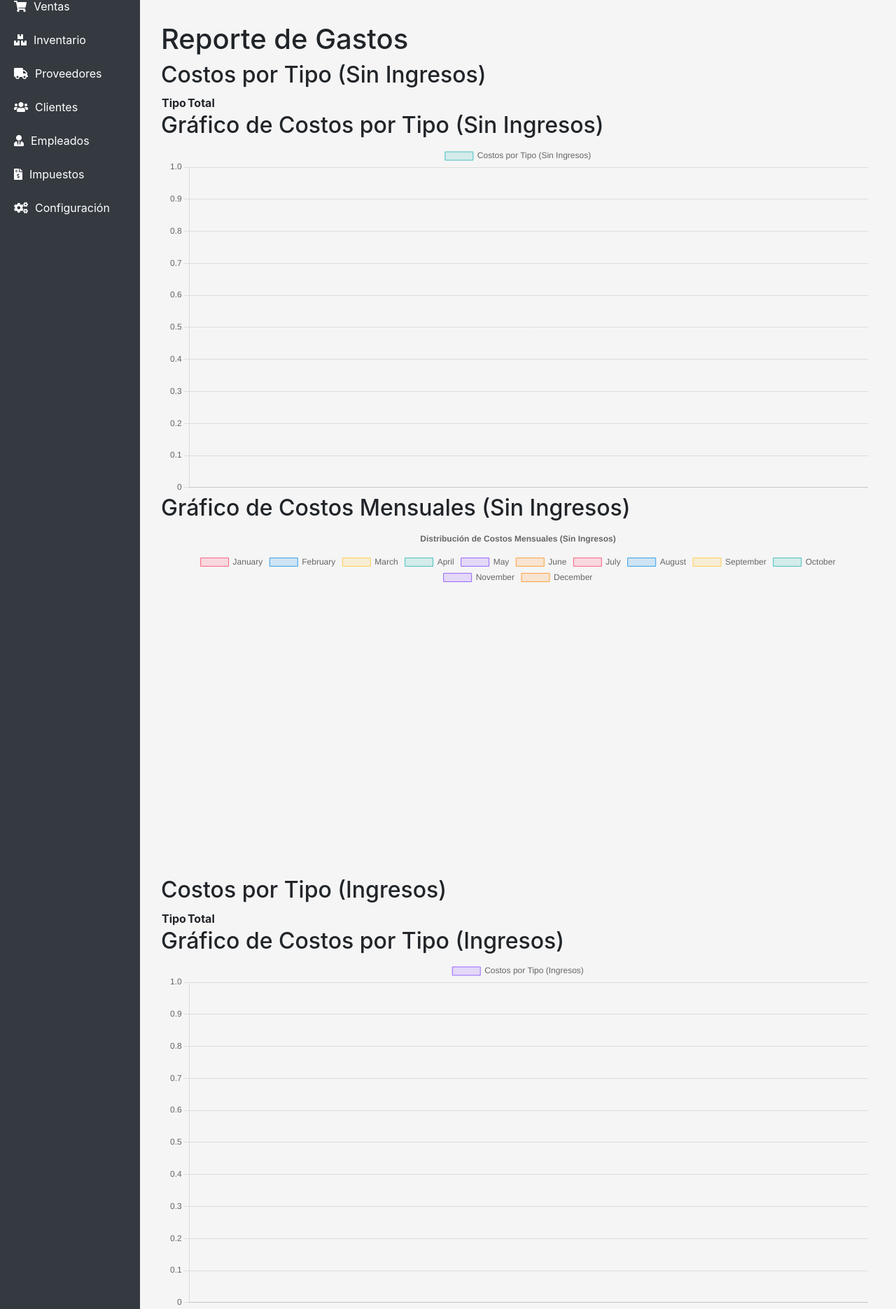
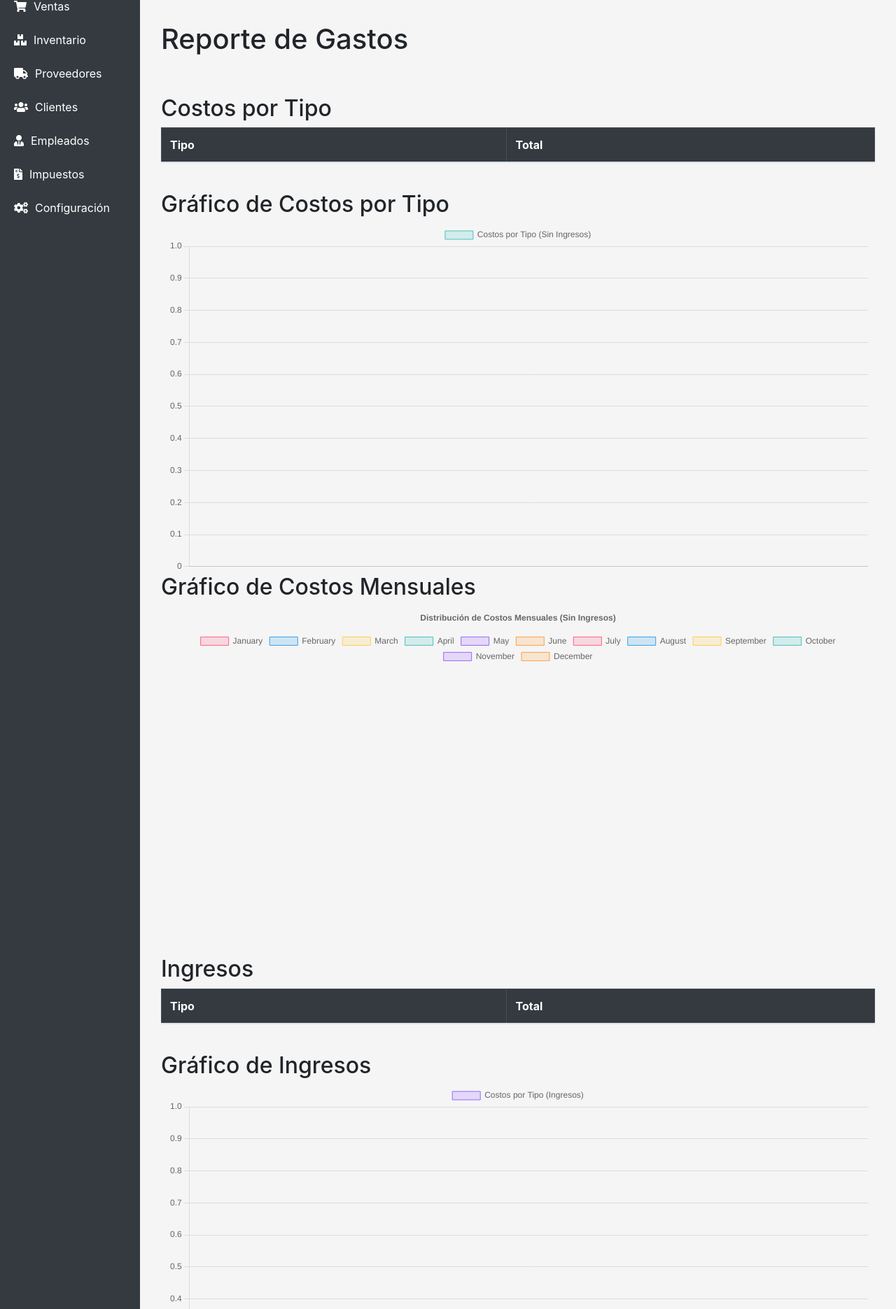
Before and after one commit to alde326/FerreCloud, a Django app: page /configuracion/reporte-costos/ in a window 1280 px wide. Shown: the part 113-1984 px from the top of the page at 70% size. Run offline with Django 5.2, Linux system fonts and the light colour scheme; data that the repository does not hold is empty; some libraries are stand-ins or nearby versions.

Commit message:
update incomes report

```diff
--- a/Configuracion/templates/analisis.html
+++ b/Configuracion/templates/analisis.html
@@ -5,12 +5,18 @@
 {% endblock %}
 
 {% block content %}
+    <div>
         <h1>Reporte de Gastos</h1>
+        <br>
+        <br>
+    </div>
+
 
     <!-- Reporte de Costos Sin Ingresos -->
-    <h2>Costos por Tipo (Sin Ingresos)</h2>
-    <table>
-        <thead>
+    <h2>Costos por Tipo</h2>
+    <div class="table-responsive mb-4">
+        <table class="table table-striped table-bordered">
+            <thead class="table-dark">
                 <tr>
                     <th>Tipo</th>
                     <th>Total</th>
@@ -25,21 +31,23 @@
                 {% endfor %}
             </tbody>
         </table>
+    </div>
 
-    <h2>Gráfico de Costos por Tipo (Sin Ingresos)</h2>
+    <h2>Gráfico de Costos por Tipo</h2>
     <div style="max-width: 1000px; margin: 0 auto;">
         <canvas id="costosPorTipoSinIngresosChart" width="1000" height="500"></canvas>
     </div>
 
-    <h2>Gráfico de Costos Mensuales (Sin Ingresos)</h2>
+    <h2>Gráfico de Costos Mensuales</h2>
     <div style="max-width: 1000px; margin: 0 auto;">
         <canvas id="costosMensualesSinIngresosChart" width="1000" height="500"></canvas>
     </div>
 
     <!-- Reporte de Costos de Ingresos -->
-    <h2>Costos por Tipo (Ingresos)</h2>
-    <table>
-        <thead>
+    <h2>Ingresos</h2>
+    <div class="table-responsive mb-4">
+        <table class="table table-striped table-bordered">
+            <thead class="table-dark">
                 <tr>
                     <th>Tipo</th>
                     <th>Total</th>
@@ -54,8 +62,9 @@
                 {% endfor %}
             </tbody>
         </table>
+    </div>
 
-    <h2>Gráfico de Costos por Tipo (Ingresos)</h2>
+    <h2>Gráfico de Ingresos</h2>
     <div style="max-width: 1000px; margin: 0 auto;">
         <canvas id="costosPorTipoIngresosChart" width="1000" height="500"></canvas>
     </div>
```
Lines whose indentation alone changed are shown as unchanged.
